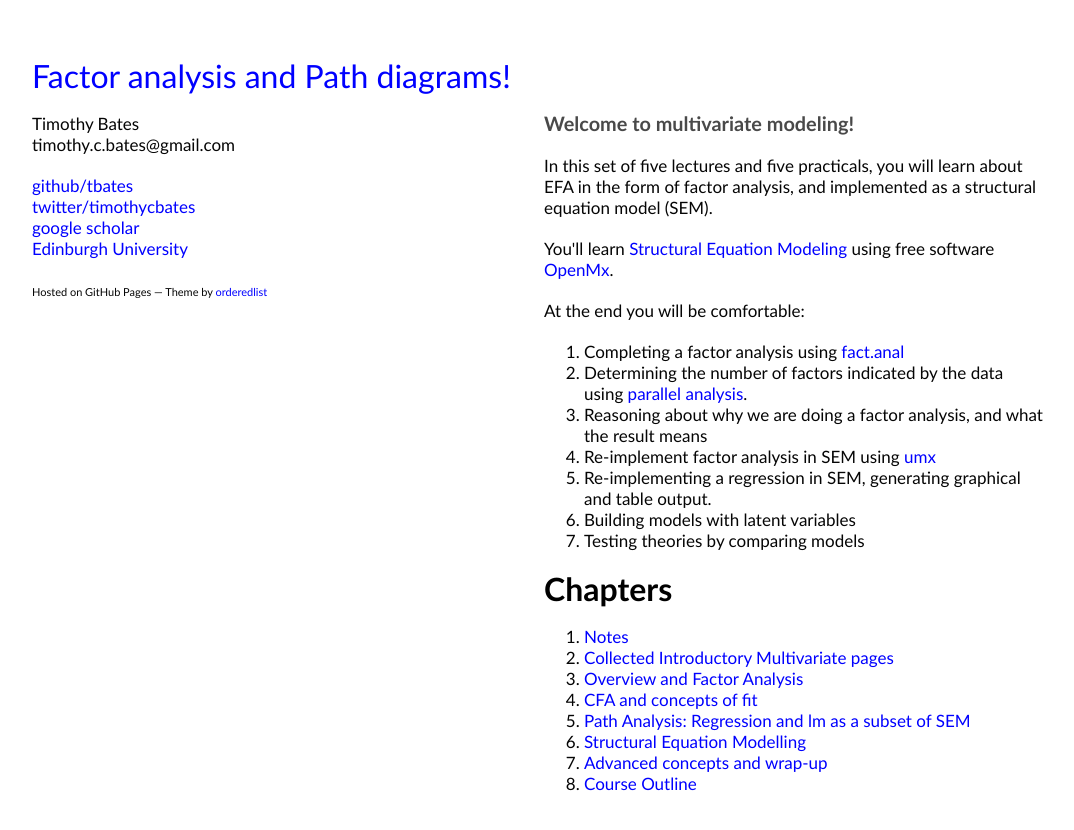
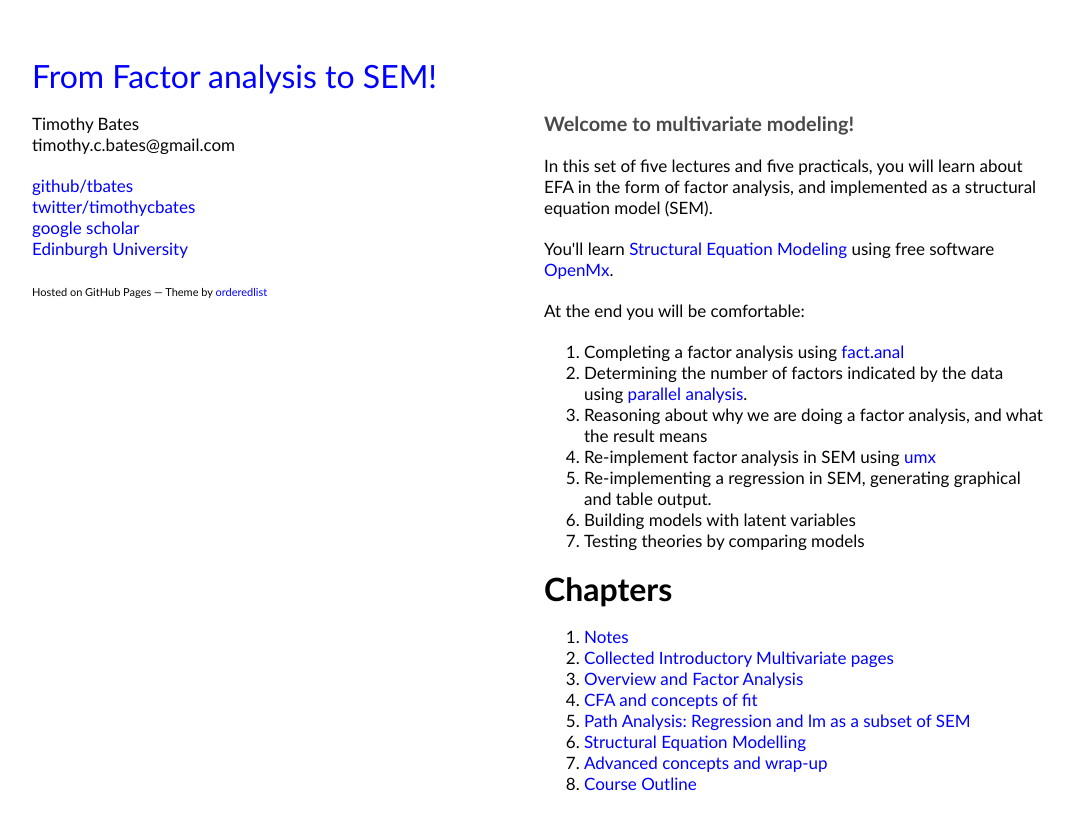
Before and after one commit to tbates/Multivariate-Stats-Course, a Jekyll site: the page built from index.html, in a window 1280 px wide. Shown: the top 830 px of the page, without its empty margins (26-1100 px from the left). Built offline with Jekyll 4.4.1, drawn with Linux system fonts in a browser that asks for light colours.

Commit message:
no message

```diff
--- a/_config.yml
+++ b/_config.yml
@@ -4,7 +4,7 @@ url: "https://tbates.github.io/"
 baseurl: "/Multivariate-Stats-Course"
 
 # Name of your blog (this will show up at the top of your page and in the RSS feed)
-name: Factor analysis and Path diagrams!
+name: From Factor analysis to SEM!
 # Short description (goes below the title; it will also be used in the RSS feed)
 description: "Lectures on multivariate statistics, factor analysis and Structural Equation Modeling"
 
```
